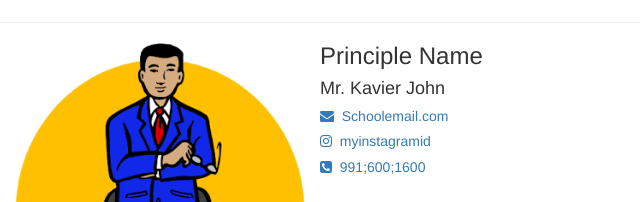
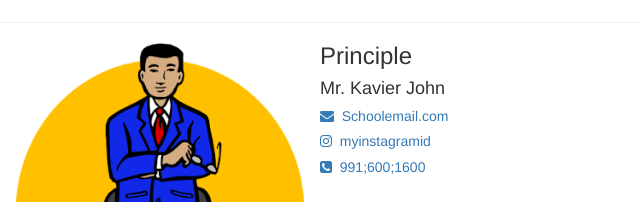
Before and after one commit to Coder1279/Schoolwebsite2, a plain HTML site: page index.html in a window 1280 px wide. Shown: the part 4235-4437 px from the top of the page, 0-640 px from the left. Drawn offline with nearby package versions, Linux system fonts and the light colour scheme.

Commit message:
Add files via upload

```diff
--- a/index.html
+++ b/index.html
@@ -103,7 +103,7 @@
       <iframe src="https://www.google.com/maps/embed?pb=!1m14!1m8!1m3!1d15078.353856082635!2d72.8906491!3d19.1257017!3m2!1i1024!2i768!4f13.1!3m3!1m2!1s0x0%3A0xacf72f56793d190a!2sWHITEHAT%20EDUCATION%20TECHNOLOGY%20PVT%20LTD!5e0!3m2!1sen!2sin!4v1573468987088!5m2!1sen!2sin" height="450" frameborder="0"  allowfullscreen=""></iframe>
     <hr>
     <img src="sp.png" class="img-responsive img-circle col-lg-3 col-md-3 col-sm-3 col-xs-4">
-    <h3> Principle Name</h3>
+    <h3> Principle</h3>
     <h4> Mr. Kavier John</h4>
           <div class="contact_1" >
 
```
